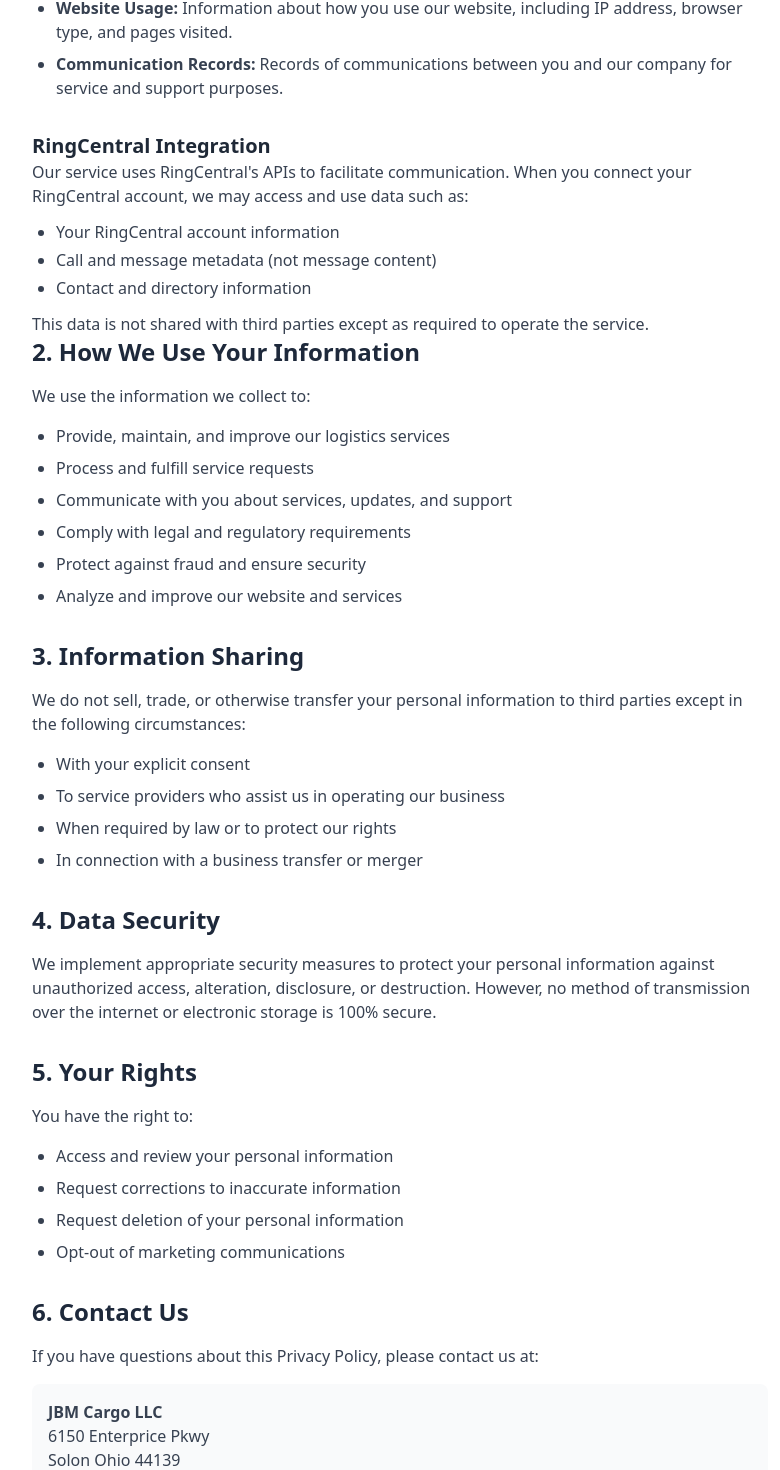
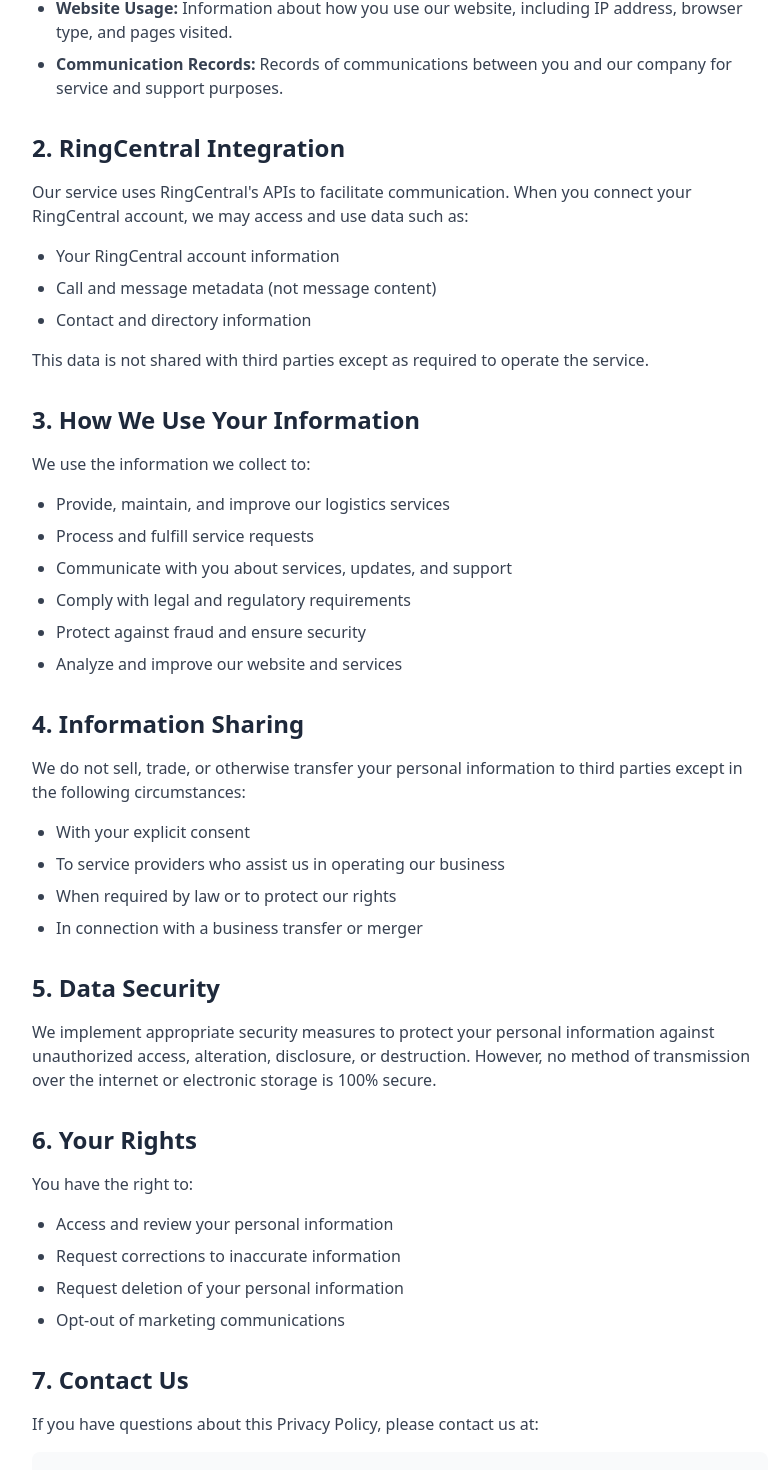
Before and after one commit to EasyRelay/jbm_cargo, a React (Vite) app: page /privacy_policy in a window 1280 px wide. Shown: the part 396-1866 px from the top of the page, without its empty margins (240-1020 px from the left). Built offline with nearby package versions, Linux system fonts and the light colour scheme.

Commit message:
update privacy policy

```diff
--- a/src/pages/PrivacyPolicy.tsx
+++ b/src/pages/PrivacyPolicy.tsx
@@ -29,23 +29,23 @@
               </ul>
             </section>
 
-            <section>
-                <h2 className="text-xl font-semibold text-gray-800">RingCentral Integration</h2>
-                <p className="text-gray-700 mb-3">
+            <section className="mb-8 animate-fade-in-up animation-delay-400">
+              <h2 className="text-2xl font-bold text-slate-800 mb-4">2. RingCentral Integration</h2>
+              <p className="text-gray-700 mb-4">
                 Our service uses RingCentral's APIs to facilitate communication. When you connect your RingCentral account, we may access and use data such as:
               </p>
-                <ul className="list-disc pl-6 text-gray-700 space-y-1">
+              <ul className="list-disc pl-6 space-y-2 text-gray-700">
                 <li>Your RingCentral account information</li>
                 <li>Call and message metadata (not message content)</li>
                 <li>Contact and directory information</li>
               </ul>
-                <p className="text-gray-700 mt-3">
+              <p className="text-gray-700 mt-4">
                 This data is not shared with third parties except as required to operate the service.
               </p>
             </section>
 
-            <section className="mb-8 animate-fade-in-up animation-delay-400">
-              <h2 className="text-2xl font-bold text-slate-800 mb-4">2. How We Use Your Information</h2>
+            <section className="mb-8 animate-fade-in-up animation-delay-500">
+              <h2 className="text-2xl font-bold text-slate-800 mb-4">3. How We Use Your Information</h2>
               <p className="text-gray-700 mb-4">We use the information we collect to:</p>
               <ul className="list-disc pl-6 space-y-2 text-gray-700">
                 <li>Provide, maintain, and improve our logistics services</li>
@@ -57,8 +57,8 @@
               </ul>
             </section>
 
-            <section className="mb-8 animate-fade-in-up animation-delay-500">
-              <h2 className="text-2xl font-bold text-slate-800 mb-4">3. Information Sharing</h2>
+            <section className="mb-8 animate-fade-in-up animation-delay-600">
+              <h2 className="text-2xl font-bold text-slate-800 mb-4">4. Information Sharing</h2>
               <p className="text-gray-700 mb-4">
                 We do not sell, trade, or otherwise transfer your personal information to third parties except in the following circumstances:
               </p>
@@ -70,8 +70,8 @@
               </ul>
             </section>
 
-            <section className="mb-8 animate-fade-in-up animation-delay-600">
-              <h2 className="text-2xl font-bold text-slate-800 mb-4">4. Data Security</h2>
+            <section className="mb-8 animate-fade-in-up animation-delay-700">
+              <h2 className="text-2xl font-bold text-slate-800 mb-4">5. Data Security</h2>
               <p className="text-gray-700">
                 We implement appropriate security measures to protect your personal information against unauthorized access,
                 alteration, disclosure, or destruction. However, no method of transmission over the internet or electronic
@@ -79,8 +79,8 @@
               </p>
             </section>
 
-            <section className="mb-8 animate-fade-in-up animation-delay-700">
-              <h2 className="text-2xl font-bold text-slate-800 mb-4">5. Your Rights</h2>
+            <section className="mb-8 animate-fade-in-up animation-delay-800">
+              <h2 className="text-2xl font-bold text-slate-800 mb-4">6. Your Rights</h2>
               <p className="text-gray-700 mb-4">You have the right to:</p>
               <ul className="list-disc pl-6 space-y-2 text-gray-700">
                 <li>Access and review your personal information</li>
@@ -90,8 +90,8 @@
               </ul>
             </section>
 
-            <section className="mb-8 animate-fade-in-up animation-delay-800">
-              <h2 className="text-2xl font-bold text-slate-800 mb-4">6. Contact Us</h2>
+            <section className="mb-8 animate-fade-in-up animation-delay-900">
+              <h2 className="text-2xl font-bold text-slate-800 mb-4">7. Contact Us</h2>
               <p className="text-gray-700">
                 If you have questions about this Privacy Policy, please contact us at:
               </p>
```
Lines whose indentation alone changed are shown as unchanged.
